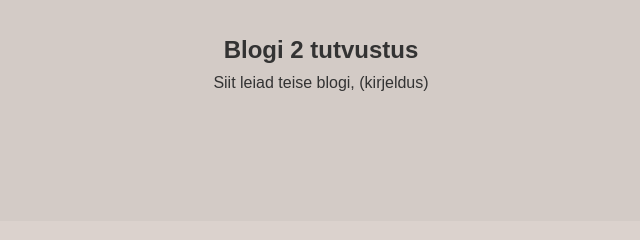
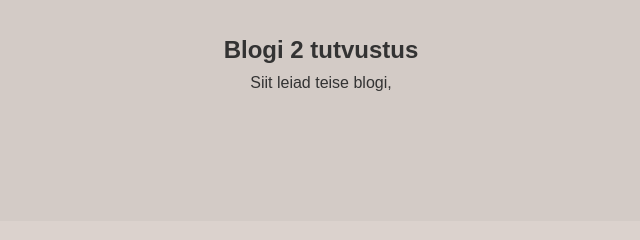
Before and after one commit to opppur/KDjA_Ruhmatoo, a website: page index.html in a window 1280 px wide. Shown: the part 960-1200 px from the top of the page, 461-1101 px from the left. Drawn offline with Linux system fonts and the light colour scheme.

Commit message:
merge conflict

```diff
--- a/index.html
+++ b/index.html
@@ -47,7 +47,7 @@
         </div>
         <div class="blog-panel-content">
           <h2>Blogi 2 tutvustus</h2>
-          <p>Siit leiad teise blogi, (kirjeldus)</p>
+          <p>Siit leiad teise blogi,</p>
         </div>
       </section>
       <div class="button-row">
```
